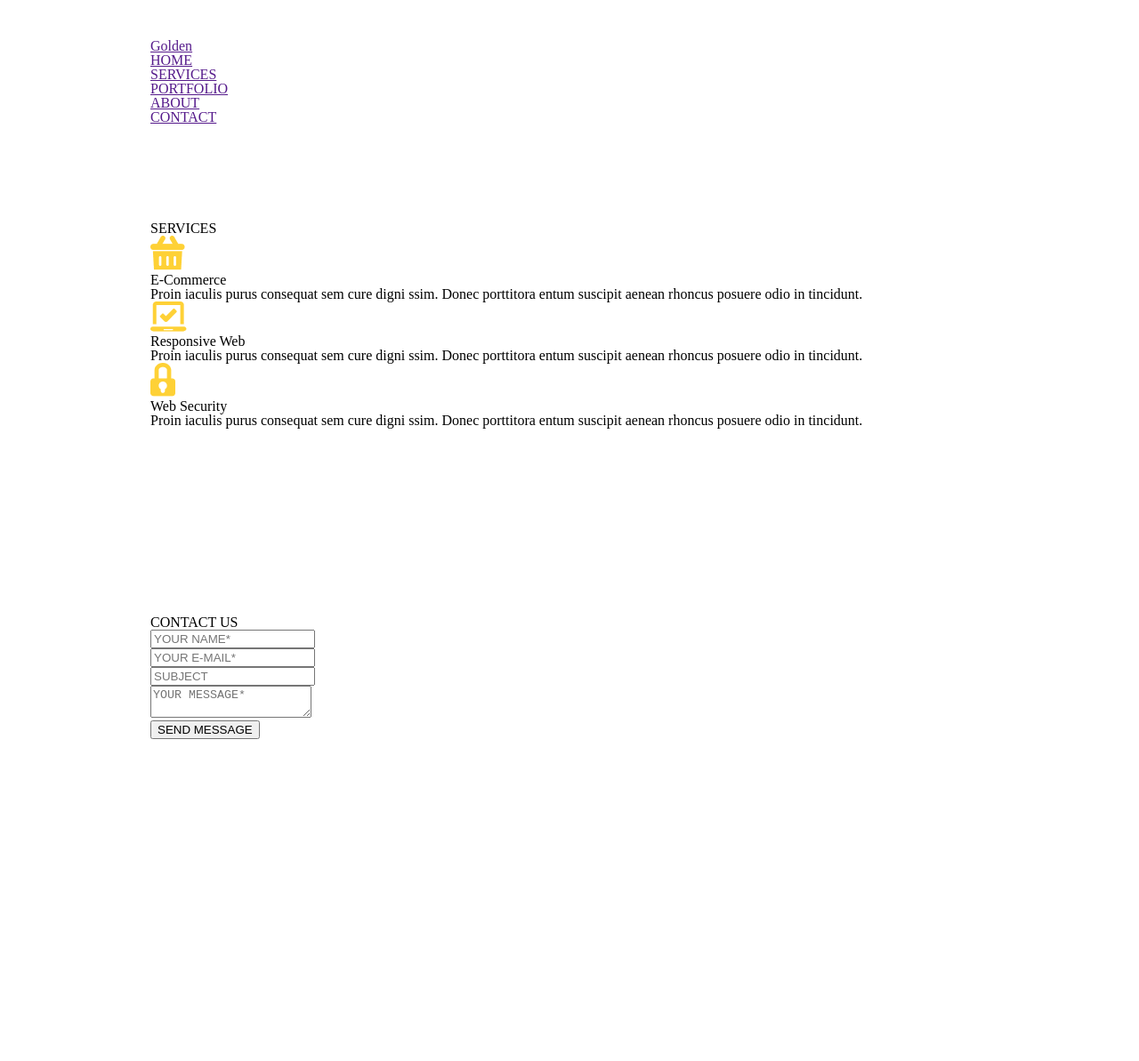
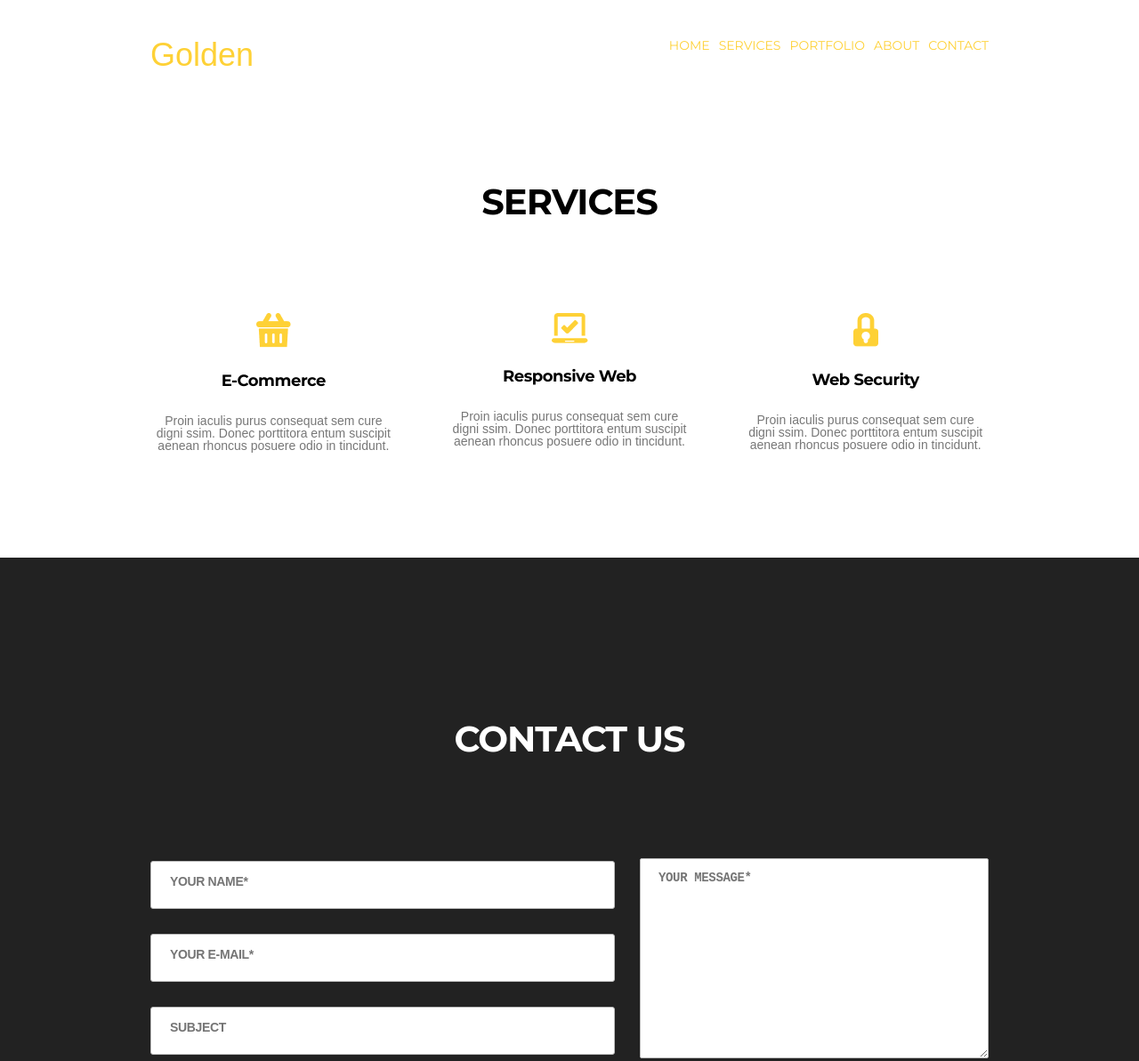
Before and after one commit to makar5555/Golden-Servise, a plain HTML site: page index.html in a window 1280 px wide. Shown: the top 1193 px of the page at 89% size. Before the commit the page ends 946 px from the top, so only its background shows below. Drawn offline with Linux system fonts and the light colour scheme; a web font is replaced by a local one.

Commit message:
Update style.css

```diff
--- a/css/style.css
+++ b/css/style.css
@@ -3,7 +3,6 @@
     --secondary-bg: rgba(34, 34, 34, 1);
     --button-bg: rgba(254, 209, 54, 1);
     --form-bg: rgba(204, 204, 204, 1);
-    /* ------------------------ */
     --logo-colour: rgba(254, 209, 54, 1);
     --icon-colour: rgba(254, 209, 54, 1);
     --nav-colour: rgba(254, 209, 54, 1);
@@ -13,27 +12,164 @@
     --service-text-colour: rgba(119, 119, 119, 1);
     --form-text-colour: rgba(187, 187, 187, 1);
     --button-text-colour: rgba(255, 255, 255, 1);
-}
-:root{
     --first-family: "Montserrat", sans-serif;
     --second-family: "RobotoSlab", sans-serif;
     --third-family: "DroidSerif", sans-serif;
     --fourth-family: "Bilbo Swash Caps", sans-serif;
 }
-
+body{
+    font-size: 14px;
+    font-family: var(--first-family);
+}
 .container{
     width: 942px;
     margin: 0 auto;
 }
 .header{
     padding-top: 44px;
-
 }
-.services{
+.header-container{
+    display: flex;
+    justify-content: space-between;
+}
+.header-list{
+    display: flex;
+    gap: 10px;
+}
+.header-link{
+    color: var(--nav-colour);
+    text-transform: uppercase;
+    text-decoration: none;
+    font-family: var(--first-family);
+}
+.header-logo{
+    font-family: var(--fourth-family);
+    text-decoration: none;
+    color: var(--logo-colour);
+    font-size: 36px;
+}
+.services {
     padding-top: 109px;
     padding-bottom: 119px;
+    padding-left: 4px;
+    padding-right: 4px;
 }
-.contact{
-    padding-top: 92px ;
-    padding-bottom: 115px; ;
+
+.services-title {
+    font-size: 40px;
+    font-weight: 700;
+    line-height: 75px;
+    letter-spacing: -1px;
+    color: var(--services-title);
+    text-align: center;
+    padding-bottom: 87.5px;
 }
+
+.services-list {
+    display: flex;
+    gap: 56px;
+    text-align: center;
+}
+
+.services-item {
+    display: flex;
+    flex-direction: column;
+}
+
+.services-subtitle {
+    font-size: 18px;
+    line-height: 75px;
+    font-weight: 700;
+    letter-spacing: -0.45px;
+}
+
+.services-description {
+    font-size: 14px;
+    font-weight: 400;
+    line-height: 100%;
+    letter-spacing: -0.35;
+    font-family: var(--second-family);
+    color: var(--service-text-colour);
+}
+
+.services-img {
+    margin: 0 auto;
+}
+.contact {
+    padding-top: 92px;
+    padding-bottom: 115px;
+    background-color: var(--secondary-bg);
+}
+
+.contact-title {
+    color: var(--button-text-colour);
+    padding-top: 92px;
+    padding-bottom: 114px;
+    text-align: center;
+    font-size: 40px;
+    font-weight: 700;
+    line-height: 100%;
+    letter-spacing: -1px;
+}
+
+.contact-form {
+    display: flex;
+    gap: 28px;
+    align-items: center;
+    padding-bottom: 27px;
+}
+
+.contact-form-list {
+    display: flex;
+    gap: 28px;
+    flex-direction: column;
+}
+
+.contact-input {
+    color: var(--form-text-colour);
+    padding: 14px 303px 22px 21px;
+    font-size: 14px;
+    font-weight: 700;
+    line-height: 100%;
+    letter-spacing: -0.35px;
+    border: 1px solid;
+    border-radius: 3px;
+    border-color: var(--form-text-colour);
+}
+
+input{
+    color: var(--form-text-colour);
+    font-size: 14px;
+    font-weight: 700;
+    line-height: 100%;
+    letter-spacing: -0.35px;
+}
+
+.contact-textarea {
+    font-size: 14px;
+    color: var(--form-text-colour);
+    line-height: 100%;
+    letter-spacing: -0.35px;
+    font-weight: 700;
+    white-space: nowrap;
+}
+
+.contact-textarea {
+    padding: 14px 310px 181px 20px;
+    border: 1px solid;
+    border-color: var(--form-text-colour);
+    border-radius: 2px;
+}
+.contact-button{
+    margin: 0 auto;
+    background-color: var(--logo-colour);
+    color: var(--secondary-title-colour);
+    font-size: 18px;
+    font-weight: 700;
+    line-height: 100%;
+    padding: 18px 33px 28px 33px;
+    border: none;
+    border-radius: 3px;
+    display: flex;
+    justify-content: center;
+}
```
